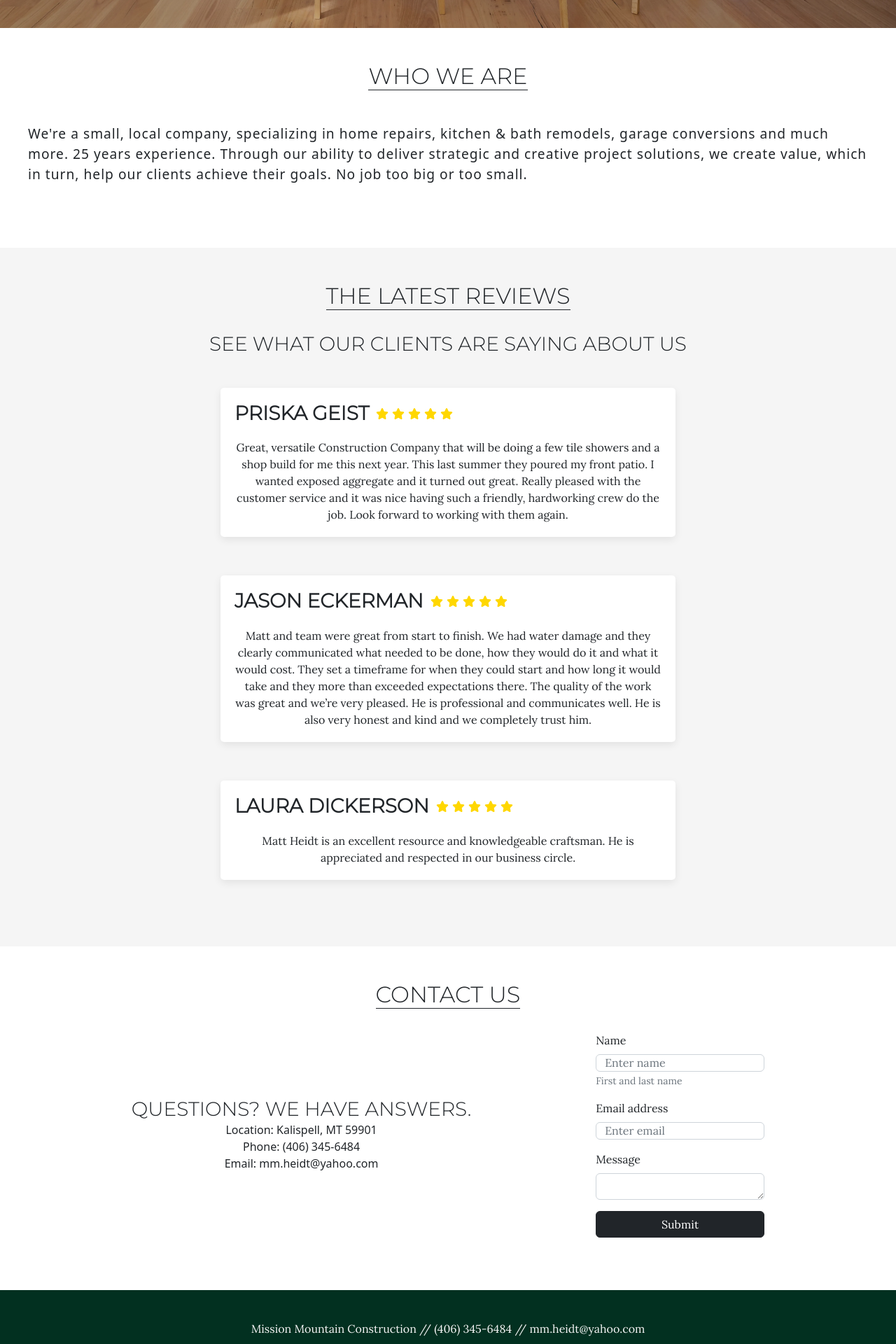
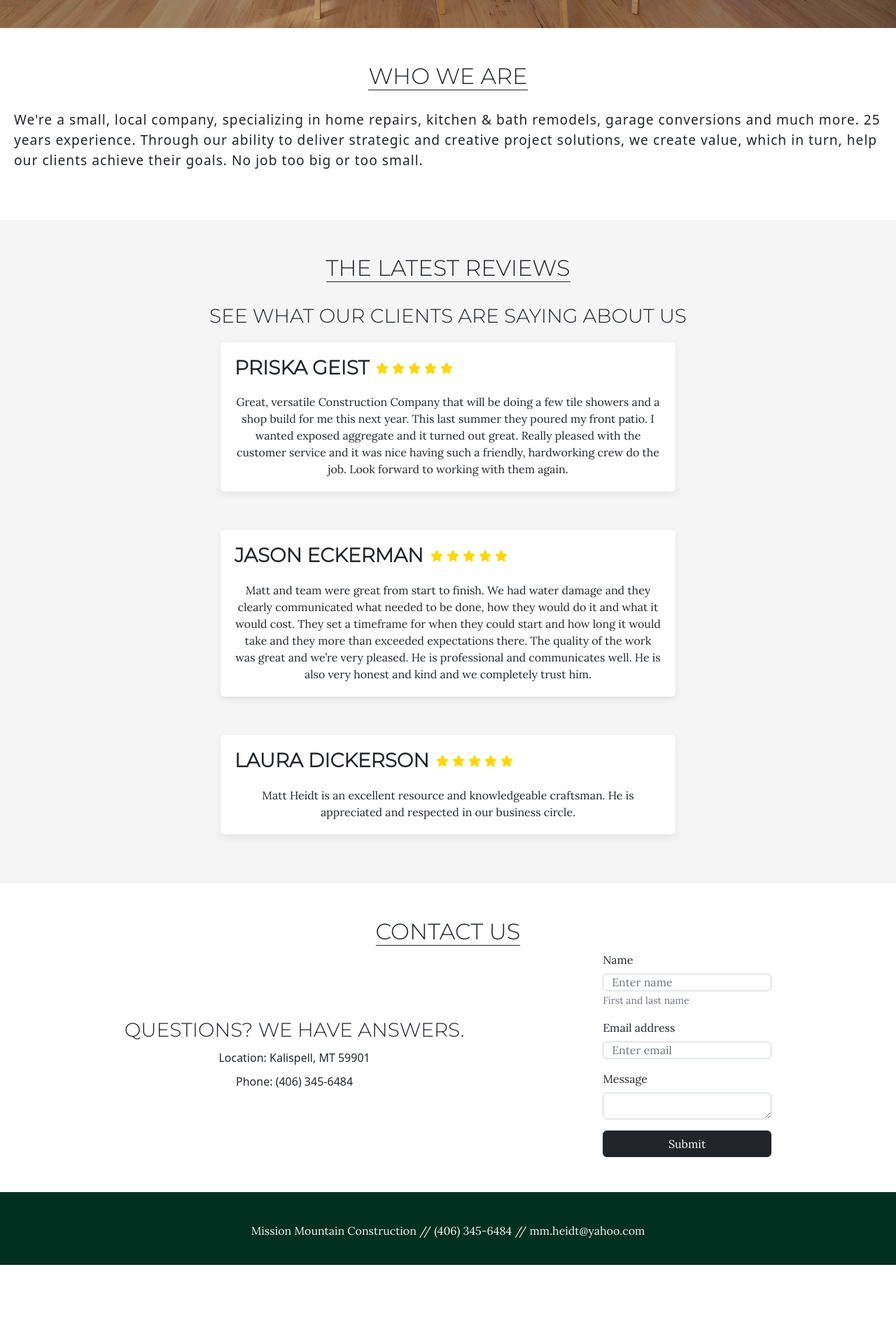
Before and after one commit to mdreesen/web-one-small-business, a Next.js app: page / in a window 1280 px wide. Shown: the part 760-2680 px from the top of the page at 70% size. After the commit the page ends 2567 px from the top, so only its background shows below. Built offline with nearby package versions, Linux system fonts and the light colour scheme.

Commit message:
Adding CSS to sections for mobile

```diff
--- a/pages/index.js
+++ b/pages/index.js
@@ -56,7 +56,7 @@ export default function Home() {
           <h3>QUESTIONS? WE HAVE ANSWERS.</h3>
           <span>Location: Kalispell, MT 59901</span>
           <span>Phone: (406) 345-6484</span>
-          <span>Email: mm.heidt@yahoo.com</span>
+          {/* <span>Email: mm.heidt@yahoo.com</span> */}
         </div>
         <Contact />
       </div>
--- a/styles/Home.module.css
+++ b/styles/Home.module.css
@@ -32,7 +32,7 @@
   position: relative;
   justify-content: space-evenly;
   align-items: center;
-  padding: 40px;
+  padding: 20px;
   gap: 15px;
 }
 
@@ -42,7 +42,6 @@
   flex-direction: column;
   justify-content: space-evenly;
   align-items: center;
-  padding: 25px;
   width: 100%;
   gap: 15px;
 }
@@ -53,9 +52,8 @@
   flex-wrap: wrap;
   justify-content: space-evenly;
   align-items: center;
-  padding: 25px;
   width: 100%;
-  gap: 15px;
+  gap: 20px;
 
   height: 40vh;
   flex-direction: row;
@@ -70,6 +68,7 @@
   flex-direction: column;
   justify-content: space-evenly;
   text-align: center;
+  row-gap: 10px;
 }
 
 .homeImage {
--- a/styles/globals.css
+++ b/styles/globals.css
@@ -10,10 +10,6 @@
   --bs-btn-border-color: black;
   --bs-btn-hover-bg: black;
   --bs-btn-active-bg: black;
-
-
-
-
 }
 
 .navbar {
@@ -32,7 +28,6 @@
 
   --bs-navbar-color: whitesmoke;
   --bs-navbar-active-color: white;
-
 }
 
 .offcanvas {
@@ -58,7 +53,6 @@
 html,
 body {
   max-width: 100vw;
-  /* overflow-x: hidden; */
 }
 
 body {
@@ -153,6 +147,6 @@ form {
 @media (max-width: 900px) {
   section {
     height: 100%;
-    padding: 50px 0;
+    padding: 50px 34px;
   }
 }
```
